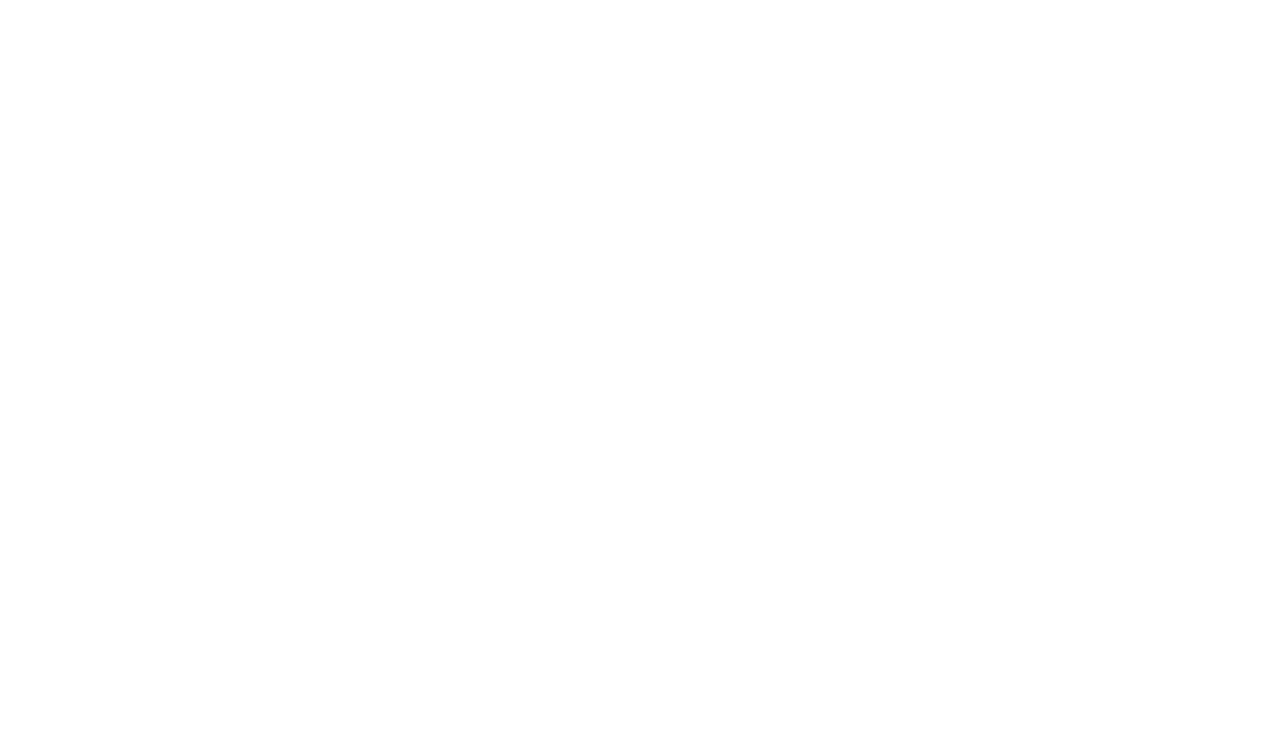
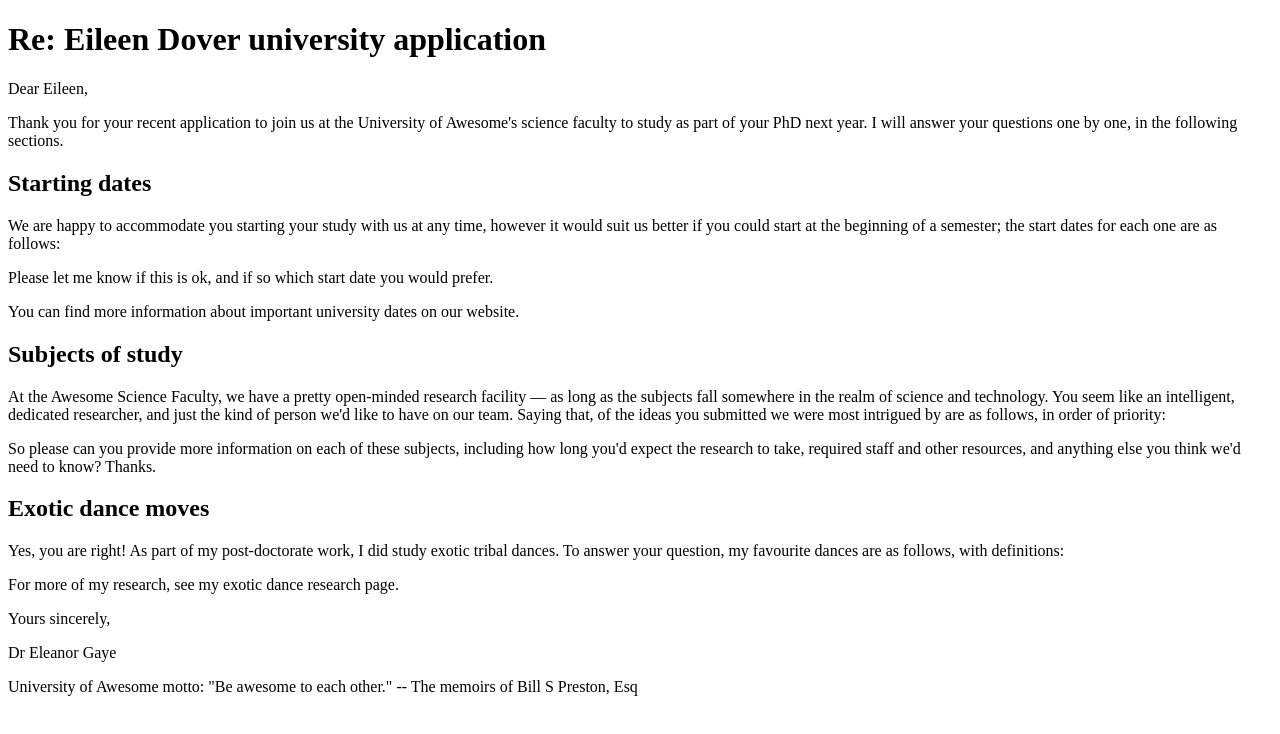
Before and after one commit to Eve-wambui/letter-assesment, a plain HTML site: page index.html in a window 1280 px wide. Drawn offline with Linux system fonts and the light colour scheme.

Commit message:
paragraphs and heading

```diff
--- a/index.html
+++ b/index.html
@@ -7,6 +7,40 @@
     <title>Document</title>
 </head>
 <body>
+   <h1>Re: Eileen Dover university application</h1>
+   <p>Dear Eileen,</p>
+   <p>Thank you for your recent application to join us at the University
+       of Awesome's science faculty to study as part of your PhD next year.
+       I will answer your questions one by one, in the following sections.</p>
 
+    <h2>Starting dates</h2>
+    <p>We are happy to accommodate you starting your study with us at any time,
+        however it would suit us better if you could start at the beginning of a semester;
+         the start dates for each one are as follows:</p>
+
+    <p>Please let me know if this is ok, and if so which start date you would prefer.</p>
+    <p>You can find more information about important university dates on our website.</p>
+
+    <h2>Subjects of study</h2>
+    <p>At the Awesome Science Faculty, we have a pretty open-minded research facility — as
+         long as the subjects fall somewhere in the realm of science and technology.
+         You seem like an intelligent, dedicated researcher, and just the kind of person
+         we'd like to have on our team. Saying that, of the ideas you submitted we were
+         most intrigued by are as follows, in order of priority:
+    </p>
+    <p>So please can you provide more information on each of these subjects,
+        including how long you'd expect the research to take, required staff and
+        other resources, and anything else you think we'd need to know? Thanks.
+    </p>
+    <h2>Exotic dance moves</h2>
+    <p>Yes, you are right! As part of my post-doctorate work, I did study exotic
+        tribal dances. To answer your question, my favourite dances are as follows,
+        with definitions:
+    </p>
+    <p>For more of my research, see my exotic dance research page.</p>
+    <p>Yours sincerely,</p>
+    <p>Dr Eleanor Gaye</p>
+    <p>University of Awesome motto: "Be awesome to each other."
+         -- The memoirs of Bill S Preston, Esq</p>
 </body>
 </html>
```
